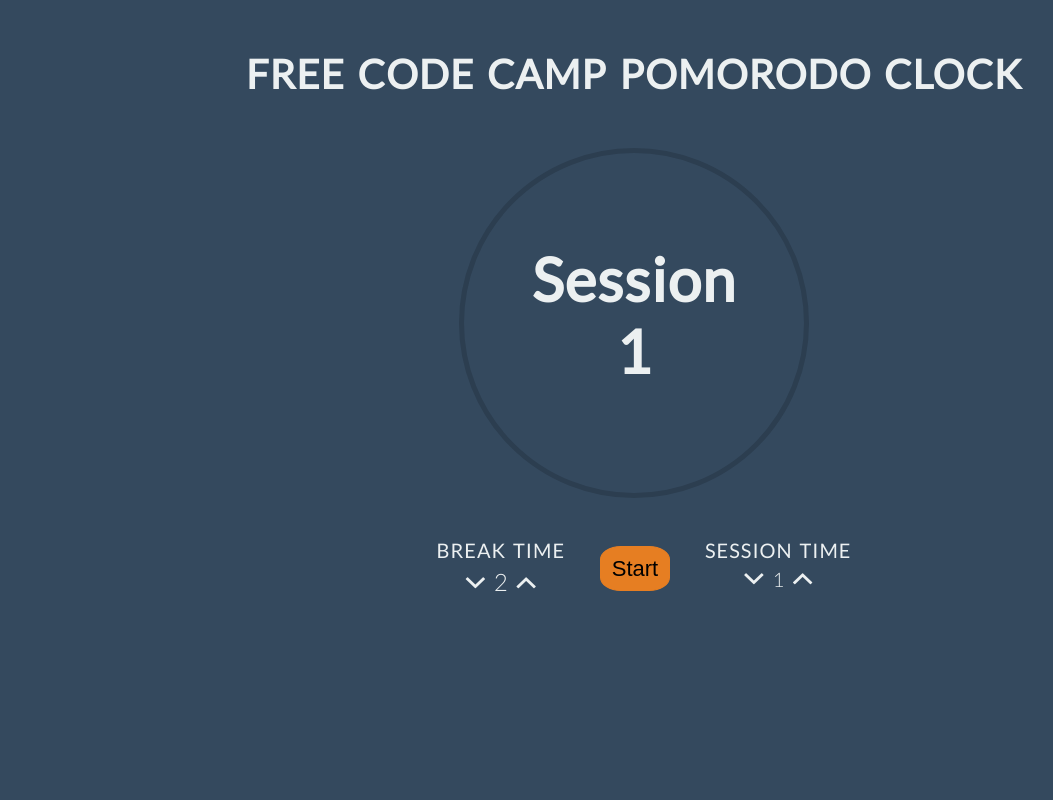
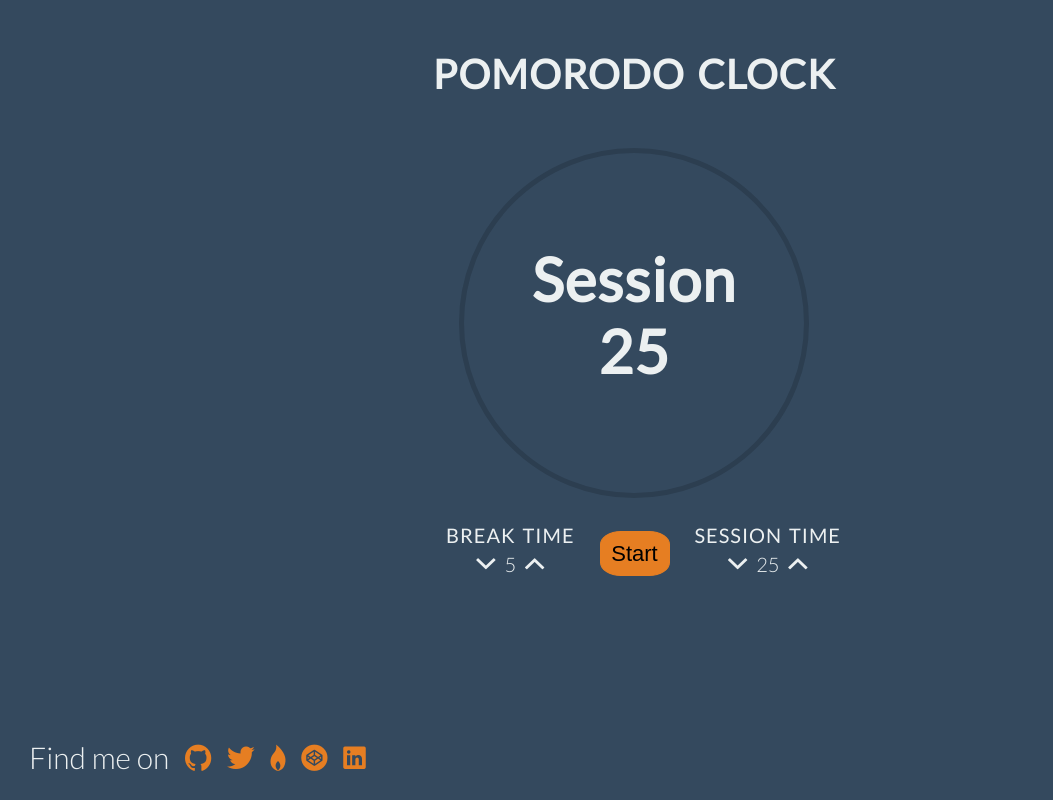
Before and after one commit to andrewchar/pomodoro-clock, a plain HTML site: page index.html in a window 1280 px wide. Shown: the whole page, without its empty margins (6-1059 px from the left). Drawn offline with nearby package versions, Linux system fonts and the light colour scheme.

Commit message:
complete
completed project

```diff
--- a/index.html
+++ b/index.html
@@ -10,7 +10,7 @@
     <body>
         <header>
             <div class="row">
-                <h1>Free Code Camp Pomorodo Clock</h1>
+                <h1>Pomorodo Clock</h1>
             </div>
         </header>
 
@@ -18,29 +18,39 @@
             <div class="row">
                <div class="body-circle">
                    <h1 class="session-break-toggle">Session</h1>
-                   <h1 id="session-time-on-clock" class="count-down-clock">1</h1>
-
+                   <h1 id="session-time-on-clock" class="count-down-clock">25</h1>
                </div>
             </div>
         </section>
-
-
 
         <section class="section-set-time">
             <div class="set-break-time">
                 <h2>break time</h2>
                 <button id="break-subtract" class="btn-ghost"><i class="ion-chevron-down"></i></button>
-                <span class="break-time">2</span>
+                <span class="break-time">5</span>
                 <button id="break-add" class="btn-ghost"><i class="ion-chevron-up"></i></button>
             </div>
                 <button id='start-clock'>Start</button>
             <div class="set-session-length">
                 <h2>session time</h2>
                 <button id="session-subtract" class="btn-ghost"><i class="ion-chevron-down"></i></button>
-                <span class="session-time-on-btn">1</span>
+                <span class="session-time-on-btn">25</span>
                 <button id="session-add" class="btn-ghost"><i class="ion-chevron-up"></i></button>
             </div>
         </section>
+
+        <footer>
+           <div class="footer-nav">
+                <ul class="social-links">
+                    <li>Find me on </li>
+                    <li><a href="https://github.com/andrewchar" target="_blank"><i class="ion-social-github"></i></a></li>
+                    <li><a href="https://twitter.com/Andrew_Char" target="_blank"><i class="ion-social-twitter"></i></a></li>
+                    <li><a href="http://www.freecodecamp.com/andrewchar" target="_blank"><i class="ion-ios-flame"></i></a></li>
+                    <li><a href="https://www.codepen.io/andrewchar/" target="_blank"><i class="ion-social-codepen"></i></a></li>
+                    <li><a href="https://www.linkedin.com/in/andrew-charlebois-a4b947113" target="_blank"><i class="ion-social-linkedin"></i></a></li>
+                </ul>
+            </div>
+        </footer>
 
         <script src="https://ajax.googleapis.com/ajax/libs/jquery/1.12.2/jquery.min.js"></script>
         <script src="resource/js/script.js"></script>
--- a/resource/css/style.css
+++ b/resource/css/style.css
@@ -16,11 +16,13 @@ body {
     background-color: #34495e;
 }
 
+/* ------------------------------------ */
+/* REUSEABLE */
+/* ------------------------------------ */
 h1 {
     font-size: 200%;
     word-spacing: 4px;
     letter-spacing: 1px;
-
 }
 
 h2 {
@@ -31,11 +33,9 @@ h2 {
     margin-bottom: 5px;
 }
 
-
 .row {
     max-width: 1140px;
     margin: 0 auto;
-
 }
 
 /* HEADING */
@@ -47,17 +47,17 @@ header {
 
 /* TIME SETTINGS */
 .section-set-time {
+    display: -webkit-box;
+    display: -webkit-flex;
+    display: -ms-flexbox;
     display: flex;
+    -webkit-box-pack: center;
+    -webkit-justify-content: center;
+    -ms-flex-pack: center;
     justify-content: center;
     text-align: center;
     text-transform: uppercase;
-    margin: 40px 0 0 20px;
-}
-
-
-
-.break-time {
-    font-size: 120%;
+    margin: 25px 0 0 19px;;
 }
 
 /* BUTTON */
@@ -73,20 +73,16 @@ button {
     color: #ecf0f1;
 }
 
-/*
-.btn-ghost:active {
-    border: 1px solid transparent;
-}
-*/
-
 #start-clock {
     border: 1px solid #e67e22;
     background-color: #e67e22;
     width: 70px;
     height: 45px;
-    margin: 8px 35px;
+    margin: 8px 25px;
     border-radius: 30%
 }
+
+*:focus {outline: none;}
 
 /* ------------------------------------ */
 /* TIMER BODY */
@@ -97,14 +93,43 @@ button {
     height: 350px;
     border-radius: 50%;
     margin: 50px auto 0 auto;
-
 }
 
-.body-circle h1:first-child {
-    margin-top: 90px;
-}
+.body-circle h1:first-child { margin-top: 90px; }
 
 .body-circle h1 {
     font-size: 300%;
     text-align: center;
 }
+
+/* ------------------------------------ */
+/* FOOTER */
+/* ------------------------------------ */
+footer { font-size: 150%; }
+
+.footer-nav{
+    position: fixed;
+    left: 25px;
+    bottom: 25px;
+}
+
+.social-links li {
+    list-style-type: none;
+    display: inline-block;
+    margin-left: 10px;
+}
+
+.social-links li i { color: #e67e22; }
+
+.ion-social-github,
+.ion-social-twitter,
+.ion-social-twitter,
+.ion-ios-flame,
+.ion-social-codepen,
+.ion-social-linkedin { -webkit-transition: color 0.4s; transition: color 0.4s; }
+
+.ion-social-github:hover { color: #000000; }
+.ion-social-twitter:hover { color: #55acee }
+.ion-ios-flame:hover { color: darkgreen; }
+.ion-social-codepen:hover { color: #fff; }
+.ion-social-linkedin:hover { color: #007bb5; }
--- a/resource/js/script.js
+++ b/resource/js/script.js
@@ -1,11 +1,9 @@
-var breakTime = 1; //initial break time value
-var sessionTime = 1; //initial session time value
-var sessionTimeOnBtn = 1; //initial btn num to match session time
+var breakTime = 5; //initial break time value
+var sessionTime = 25; //initial session time value
+var sessionTimeOnBtn = 25; //initial btn num to match session time
 var sessionInterv; //setTimeout value for session
 var breakInterv; //setTimeout value for break
 var flag = false;
-
-
 
 /* Session time countdown */
 function startSession(minutes) {
@@ -19,10 +17,10 @@ function startSession(minutes) {
         seconds--;
         counter.innerHTML = current_minutes.toString() + ":" + (seconds < 10 ? "0" : "") + String(seconds);
         if( seconds > 0 ) {
-            sessionInterv = setTimeout(sessiontick, 100);
+            sessionInterv = setTimeout(sessiontick, 1000);
         } else {
             if(mins > 1){
-                setTimeout(function () { startSession(mins - 1); }, 100);
+                setTimeout(function () { startSession(mins - 1); }, 1000);
             } else {
                 /* once clock reaches 00:00 call break time countdown to begin break time */
                 startBreak(breakTime);
@@ -36,8 +34,6 @@ function startSession(minutes) {
 /* Break time countdown */
 function startBreak(minutes) {
     $('.body-circle').css('background', '#d35400');
-
-
     $('.session-break-toggle').text('Break!');
     var seconds = 60;
     var mins = minutes;
@@ -48,10 +44,10 @@ function startBreak(minutes) {
         seconds--;
         counter.innerHTML = current_minutes.toString() + ":" + (seconds < 10 ? "0" : "") + String(seconds);
          if( seconds > 0 ) {
-            breakInterv = setTimeout(breaktick, 100);
+            breakInterv = setTimeout(breaktick, 1000);
         } else {
             if(mins > 1){
-                setTimeout(function () { startBreak(mins - 1); }, 100);
+                setTimeout(function () { startBreak(mins - 1); }, 1000);
             } else {
                 /* once clock reaches 00:00 call session time countdown to begin session time */
                 startSession(sessionTime);
@@ -61,11 +57,6 @@ function startBreak(minutes) {
     }
     breaktick();
 };
-
-
-
-
-
 
 $(document).ready(function() {
 
@@ -134,16 +125,4 @@ $(document).ready(function() {
         }
     });
 
-
-
-
-
-
-
-
-
-
-
-
-
 });
```
